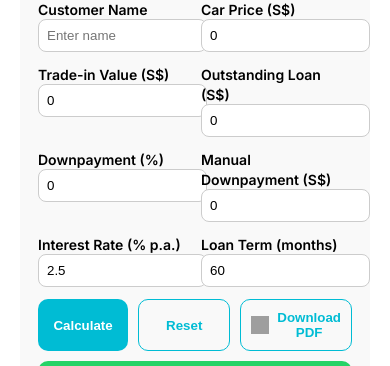
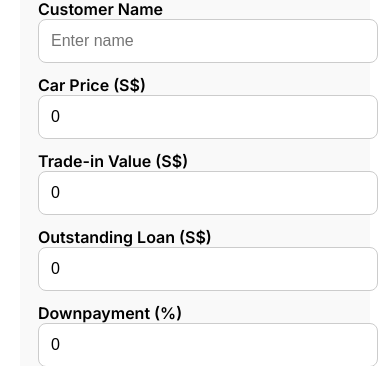
Before and after one commit to Bloodqt/RMGCalculator, a plain HTML site: page index.html in a window 390 px wide. Shown: the part 89-455 px from the top of the page. Drawn offline with nearby package versions, Linux system fonts and the light colour scheme; grey boxes are pictures that could not be loaded.

Commit message:
Add files via upload

```diff
--- a/index.html
+++ b/index.html
@@ -22,6 +22,29 @@
   .pdf-btn { display: flex; align-items: center; gap: 8px; justify-content: center; }
   .whatsapp-btn { background: #25D366; color: #fff; display: flex; align-items: center; justify-content: center; gap: 8px; text-decoration: none; }
   .result-box { margin-top: 12px; padding: 12px; border-radius: 10px; background: #e0f7fa; font-weight: 700; color: #00BCD4; }
+
+/* Responsive tweaks for mobile */
+@media (max-width: 600px) {
+  .form-grid {
+    grid-template-columns: 1fr; /* stack fields */
+  }
+  .actions {
+    flex-direction: column; /* stack buttons */
+  }
+  .actions button, .actions a {
+    width: 100%;
+    font-size: 16px;
+    padding: 14px;
+  }
+  label {
+    font-size: 16px;
+  }
+  input {
+    font-size: 16px;
+    padding: 12px;
+  }
+}
+
 </style>
 
 <link rel="manifest" href="manifest.json">
--- a/service-worker.js
+++ b/service-worker.js
@@ -2,7 +2,7 @@ self.addEventListener("install", event => {
   event.waitUntil(
     caches.open("calculator-cache").then(cache => {
       return cache.addAll([
-        "loan_calculator_with_logo_v6.html",
+        "index.html",
         "manifest.json"
       ]);
     })
```
Also changed, not shown: manifest.json.
